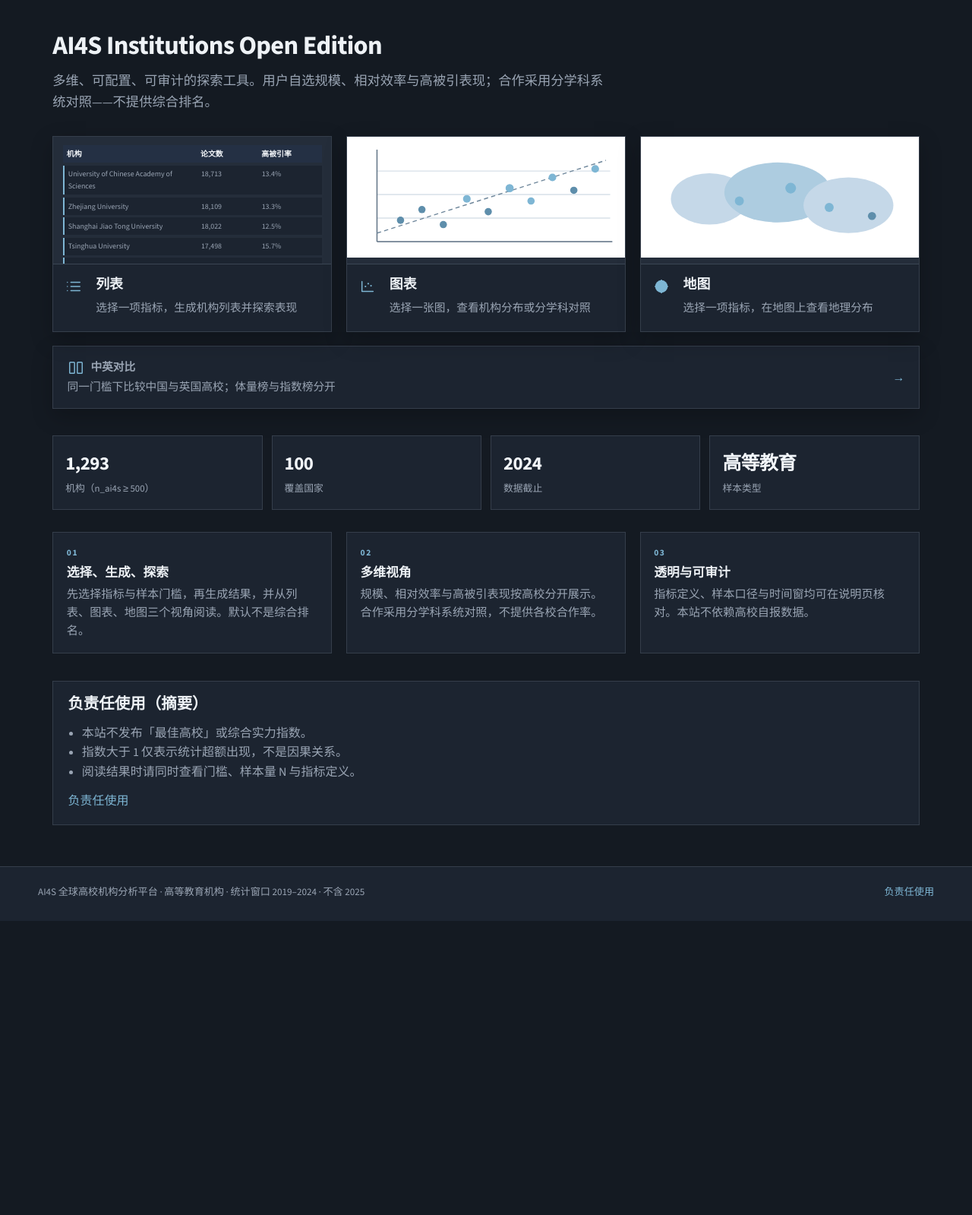
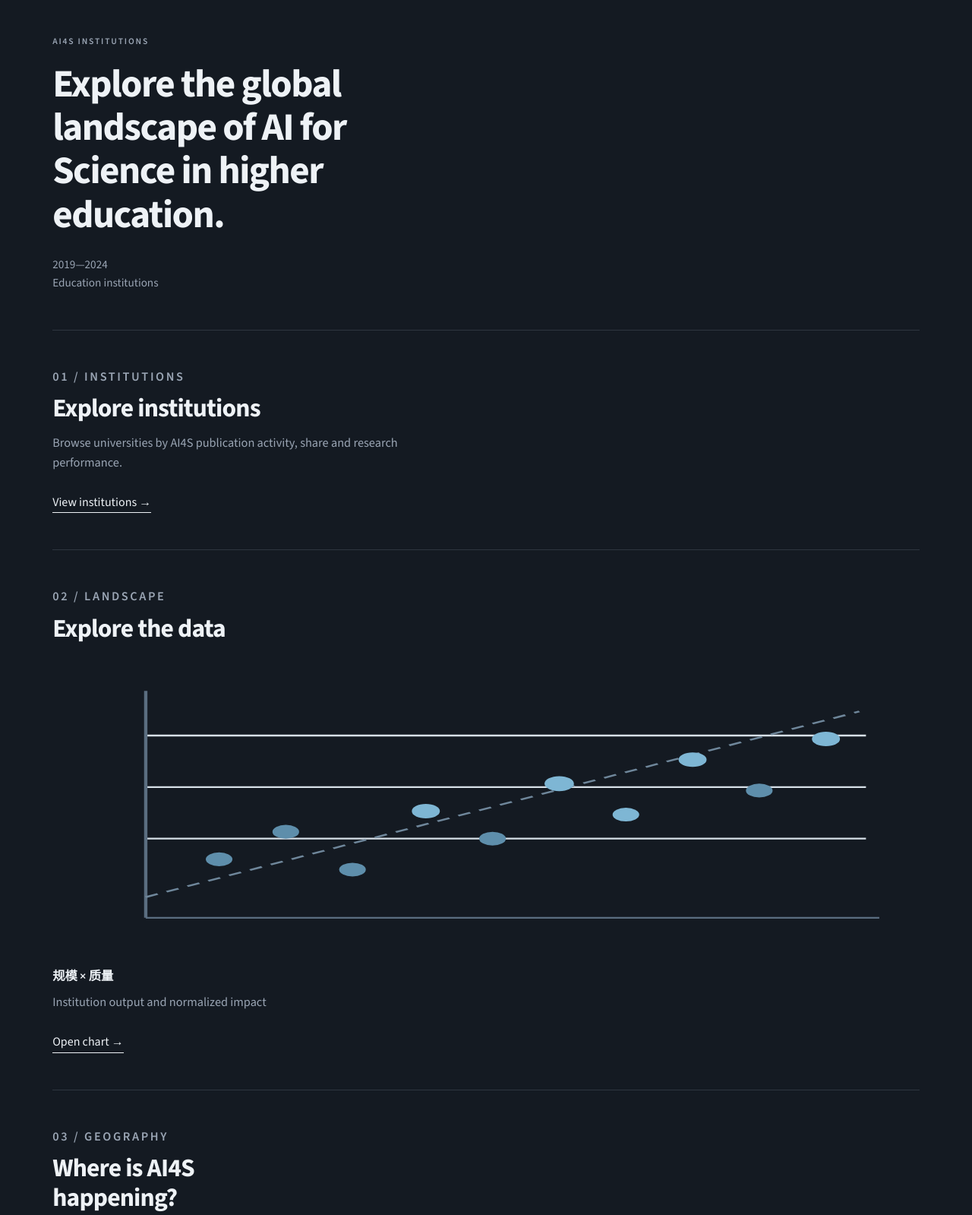
Before and after one commit to LSK703/ai4s-institutions, a website built with Vite: page home.html in a window 1280 px wide. Shown: the part 123-1722 px from the top of the page at 76% size. Before the commit the page ends 1335 px from the top, so only its background shows below. Built offline with nearby package versions, Linux system fonts and the light colour scheme.

Commit message:
Restyle the home intro as vertical editorial sections.

```diff
--- a/home.html
+++ b/home.html
@@ -12,90 +12,138 @@
   <body data-page="home">
     <div id="site-header"></div>
     <main class="wrap">
-      <section class="home-hero">
-        <h1 data-i18n="homeTitle"></h1>
-        <p class="lede" data-i18n="homeLede"></p>
-      </section>
+      <style>
+        .ed-home { padding: 2.6rem 0 0; }
+        .ed-home + .stats { margin-top: 2.4rem; }
+        .ed-hero { padding: 0 0 3.1rem; border-bottom: 1px solid var(--line); }
+        .ed-mark,
+        .ed-num {
+          margin: 0 0 1.15rem;
+          font-size: 0.72rem;
+          letter-spacing: 0.16em;
+          text-transform: uppercase;
+          font-weight: 600;
+          color: var(--muted);
+        }
+        .ed-hero h1 {
+          margin: 0 0 1.55rem;
+          max-width: 16ch;
+          font-size: clamp(2.05rem, 4.6vw, 3.2rem);
+          line-height: 1.12;
+          letter-spacing: -0.03em;
+        }
+        .ed-meta {
+          margin: 0;
+          color: var(--muted);
+          font-size: 0.95rem;
+          line-height: 1.6;
+        }
+        .ed-sec { padding: 3rem 0; border-bottom: 1px solid var(--line); }
+        .ed-sec h2 {
+          margin: 0 0 0.85rem;
+          max-width: 18ch;
+          font-size: clamp(1.55rem, 3vw, 2.1rem);
+          line-height: 1.18;
+          letter-spacing: -0.025em;
+        }
+        .ed-sec p {
+          margin: 0 0 0.55rem;
+          max-width: 34rem;
+          color: var(--muted);
+          font-size: 1.02rem;
+          line-height: 1.55;
+        }
+        .ed-sec .ed-caption {
+          margin-top: 1.15rem;
+          color: var(--ink);
+          font-weight: 600;
+        }
+        .ed-link {
+          display: inline-block;
+          margin-top: 1.15rem;
+          padding-bottom: 0.05rem;
+          color: var(--ink);
+          border-bottom: 1px solid currentColor;
+          text-decoration: none;
+        }
+        .ed-link:hover { color: var(--accent); text-decoration: none; }
+        .ed-figure { margin: 1.7rem 0 0.15rem; }
+        .ed-home .preview-chart,
+        .ed-home .preview-map {
+          display: block;
+          width: 100%;
+          height: min(48vw, 380px);
+        }
+        .ed-home .preview-paper { fill: none; }
+      </style>
 
-      <div class="view-grid">
-        <a class="view-card" href="explore/list.html">
-          <div class="view-preview">
-            <div class="preview-list">
-              <div class="row head"><span data-i18n="previewUniversity"></span><span data-i18n="previewN"></span><span data-i18n="previewRate"></span></div>
-              <div id="list-preview-body"></div>
-            </div>
+      <div class="ed-home">
+        <header class="ed-hero">
+          <p class="ed-mark">AI4S INSTITUTIONS</p>
+          <h1>Explore the global landscape of AI for Science in higher education.</h1>
+          <p class="ed-meta">2019—2024<br>Education institutions</p>
+        </header>
+
+        <section class="ed-sec">
+          <p class="ed-num">01 / INSTITUTIONS</p>
+          <h2>Explore institutions</h2>
+          <p>Browse universities by AI4S publication activity, share and research performance.</p>
+          <a class="ed-link" href="explore/list.html">View institutions →</a>
+        </section>
+
+        <section class="ed-sec">
+          <p class="ed-num">02 / LANDSCAPE</p>
+          <h2>Explore the data</h2>
+          <div class="ed-figure">
+            <svg class="preview-chart" viewBox="0 0 260 168" preserveAspectRatio="none" aria-hidden="true">
+              <rect class="preview-paper" width="260" height="168" />
+              <line class="preview-grid" x1="28" y1="42" x2="244" y2="42" />
+              <line class="preview-grid" x1="28" y1="72" x2="244" y2="72" />
+              <line class="preview-grid" x1="28" y1="102" x2="244" y2="102" />
+              <line class="preview-axis" x1="28" y1="148" x2="248" y2="148" />
+              <line class="preview-axis" x1="28" y1="16" x2="28" y2="148" />
+              <line class="preview-trend" x1="28" y1="136" x2="242" y2="28" />
+              <circle class="preview-dot" cx="50" cy="114" r="4" />
+              <circle class="preview-dot" cx="70" cy="98" r="4" />
+              <circle class="preview-dot" cx="90" cy="120" r="4" />
+              <circle class="preview-dot-on" cx="112" cy="86" r="4.2" />
+              <circle class="preview-dot" cx="132" cy="102" r="4" />
+              <circle class="preview-dot-on" cx="152" cy="70" r="4.4" />
+              <circle class="preview-dot-on" cx="172" cy="88" r="4" />
+              <circle class="preview-dot-on" cx="192" cy="56" r="4.2" />
+              <circle class="preview-dot" cx="212" cy="74" r="4" />
+              <circle class="preview-dot-on" cx="232" cy="44" r="4.2" />
+            </svg>
           </div>
-          <div class="view-body">
-            <svg class="ui-icon" viewBox="0 0 24 24" aria-hidden="true"><path d="M8 6h13M8 12h13M8 18h13M3 6h.01M3 12h.01M3 18h.01"/></svg>
-            <h2 data-i18n="enterList"></h2>
-            <p data-i18n="enterListS"></p>
+          <p class="ed-caption">规模 × 质量</p>
+          <p>Institution output and normalized impact</p>
+          <a class="ed-link" href="explore/chart.html">Open chart →</a>
+        </section>
+
+        <section class="ed-sec">
+          <p class="ed-num">03 / GEOGRAPHY</p>
+          <h2>Where is AI4S happening?</h2>
+          <div class="ed-figure">
+            <svg class="preview-map" viewBox="0 0 260 168" preserveAspectRatio="none" aria-hidden="true">
+              <rect class="preview-paper" width="260" height="168" />
+              <ellipse class="preview-land" cx="62" cy="78" rx="42" ry="32" />
+              <ellipse class="preview-land-2" cx="128" cy="70" rx="58" ry="38" />
+              <ellipse class="preview-land" cx="196" cy="88" rx="50" ry="34" />
+              <circle class="preview-dot-on" cx="92" cy="80" r="5" />
+              <circle class="preview-dot-on" cx="140" cy="64" r="6" />
+              <circle class="preview-dot-on" cx="176" cy="90" r="5" />
+              <circle class="preview-dot" cx="218" cy="100" r="4.4" />
+            </svg>
           </div>
-        </a>
+          <a class="ed-link" href="explore/map.html">Explore map →</a>
+        </section>
 
-        <a class="view-card" href="explore/chart.html">
-          <div class="view-preview">
-            <div class="preview-figure">
-              <svg class="preview-chart" viewBox="0 0 260 113" aria-hidden="true">
-                <rect class="preview-paper" width="260" height="113" />
-                <line class="preview-grid" x1="28" y1="32" x2="246" y2="32" />
-                <line class="preview-grid" x1="28" y1="54" x2="246" y2="54" />
-                <line class="preview-grid" x1="28" y1="76" x2="246" y2="76" />
-                <line class="preview-axis" x1="28" y1="98" x2="248" y2="98" />
-                <line class="preview-axis" x1="28" y1="12" x2="28" y2="98" />
-                <line class="preview-trend" x1="28" y1="90" x2="242" y2="22" />
-                <circle class="preview-dot" cx="50" cy="78" r="3.4" />
-                <circle class="preview-dot" cx="70" cy="68" r="3.4" />
-                <circle class="preview-dot" cx="90" cy="82" r="3.4" />
-                <circle class="preview-dot-on" cx="112" cy="58" r="3.6" />
-                <circle class="preview-dot" cx="132" cy="70" r="3.4" />
-                <circle class="preview-dot-on" cx="152" cy="48" r="3.8" />
-                <circle class="preview-dot-on" cx="172" cy="60" r="3.4" />
-                <circle class="preview-dot-on" cx="192" cy="38" r="3.6" />
-                <circle class="preview-dot" cx="212" cy="50" r="3.4" />
-                <circle class="preview-dot-on" cx="232" cy="30" r="3.6" />
-              </svg>
-            </div>
-          </div>
-          <div class="view-body">
-            <svg class="ui-icon" viewBox="0 0 24 24" aria-hidden="true"><path d="M4 19V5M4 19h16"/><circle cx="9" cy="12" r="1.2" fill="currentColor" stroke="none"/><circle cx="13" cy="8" r="1.2" fill="currentColor" stroke="none"/><circle cx="17" cy="11" r="1.2" fill="currentColor" stroke="none"/></svg>
-            <h2 data-i18n="enterChart"></h2>
-            <p data-i18n="enterChartS"></p>
-          </div>
-        </a>
-
-        <a class="view-card" href="explore/map.html">
-          <div class="view-preview">
-            <div class="preview-figure">
-              <svg class="preview-map" viewBox="0 0 260 113" aria-hidden="true">
-                <rect class="preview-paper" width="260" height="113" />
-                <ellipse class="preview-land" cx="64" cy="58" rx="36" ry="24" />
-                <ellipse class="preview-land-2" cx="128" cy="52" rx="50" ry="28" />
-                <ellipse class="preview-land" cx="194" cy="64" rx="42" ry="26" />
-                <circle class="preview-dot-on" cx="92" cy="60" r="4.2" />
-                <circle class="preview-dot-on" cx="140" cy="48" r="5" />
-                <circle class="preview-dot-on" cx="176" cy="66" r="4.2" />
-                <circle class="preview-dot" cx="216" cy="74" r="3.8" />
-              </svg>
-            </div>
-          </div>
-          <div class="view-body">
-            <svg class="ui-icon" viewBox="0 0 24 24" aria-hidden="true"><circle cx="12" cy="12" r="9"/><path d="M3 12h18M12 3a14 14 0 0 1 0 18M12 3a14 14 0 0 0 0 18"/></svg>
-            <h2 data-i18n="enterMap"></h2>
-            <p data-i18n="enterMapS"></p>
-          </div>
-        </a>
+        <section class="ed-sec">
+          <p class="ed-num">04 / COMPARE</p>
+          <h2>Compare institutions across multiple dimensions.</h2>
+          <a class="ed-link" href="explore/compare.html">Start comparison →</a>
+        </section>
       </div>
-
-      <a class="compare-banner" href="explore/compare.html">
-        <div>
-          <strong>
-            <svg class="ui-icon" viewBox="0 0 24 24" aria-hidden="true"><rect x="3" y="4" width="7" height="16" rx="1"/><rect x="14" y="4" width="7" height="16" rx="1"/></svg>
-            <span data-i18n="enterCompare"></span>
-          </strong>
-          <div><span data-i18n="enterCompareS"></span></div>
-        </div>
-        <em>→</em>
-      </a>
 
       <div class="stats">
         <div class="stat"><b id="stat-n">—</b><span data-i18n="statN"></span></div>
@@ -133,6 +181,6 @@
       </aside>
     </main>
     <div id="site-footer"></div>
-    <script type="module" src="src/pages/home.js?v=home4"></script>
+    <script type="module" src="src/pages/home.js?v=home3"></script>
   </body>
 </html>
```
